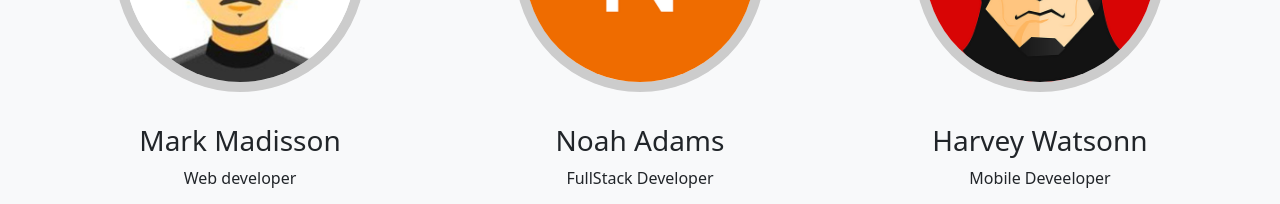
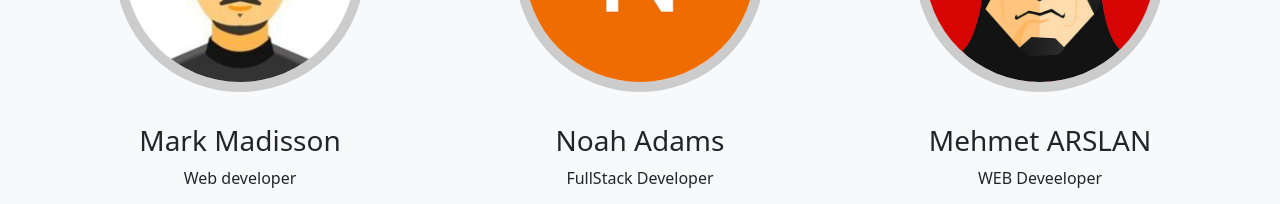
Before and after one commit to arslanmehmet1/PROJECTS_006_BootstrapWebPage, a plain HTML site: page index.html in a window 1280 px wide. Shown: the part 3380-3584 px from the top of the page. Drawn offline with nearby package versions, Linux system fonts and the light colour scheme.

Commit message:
Update index.html

```diff
--- a/index.html
+++ b/index.html
@@ -253,8 +253,8 @@
         </div>
         <div class="col-md-4">
           <img class="ins" src="./img/harvey.png" alt="" />
-          <h3>Harvey Watsonn</h3>
-          <p>Mobile Deveeloper</p>
+          <h3>Mehmet ARSLAN</h3>
+          <p>WEB Deveeloper</p>
           <div class="icons">
             <a href="#"><img src="./img/twitter.svg" alt="" /></a>
             <a href="#"><img src="./img/facebook-f.svg" alt="" /></a>
```
